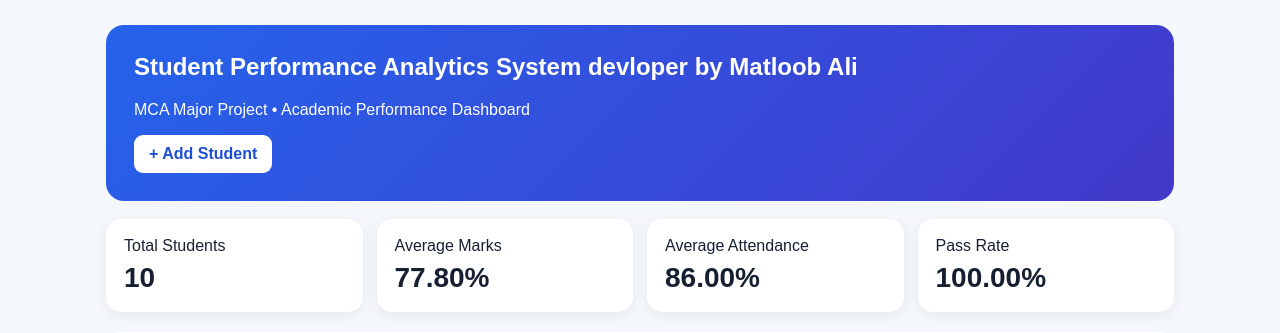
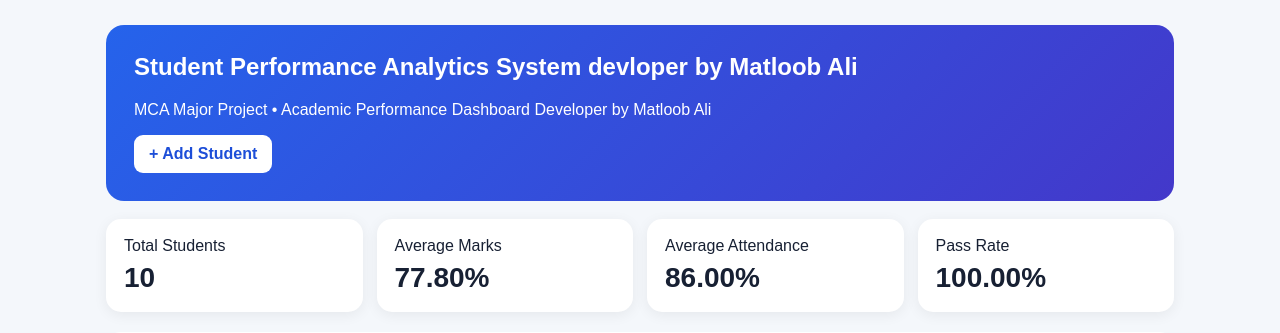
Before and after one commit to kmatloob156-coder/student-performance-analytics-1, a Flask app: page / in a window 1280 px wide. Shown: the part 52-385 px from the top of the page. Run offline with Flask 3, Linux system fonts and the light colour scheme.

Commit message:
Update index.html

```diff
--- a/templates/index.html
+++ b/templates/index.html
@@ -2,7 +2,7 @@
 <div class="container">
 <section class="hero">
 <h1>Student Performance Analytics System devloper by Matloob Ali</h1>
-<p>MCA Major Project • Academic Performance Dashboard</p>
+<p>MCA Major Project • Academic Performance Dashboard Developer by Matloob Ali</p>
 <a class="btn" href="/add">+ Add Student</a>
 </section>
 <div class="cards">
```
